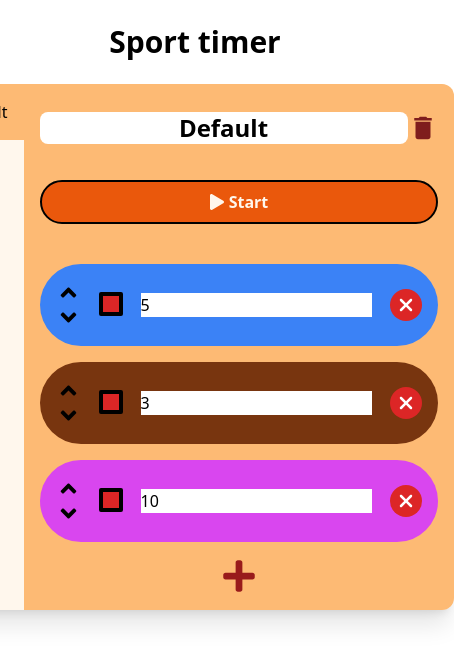
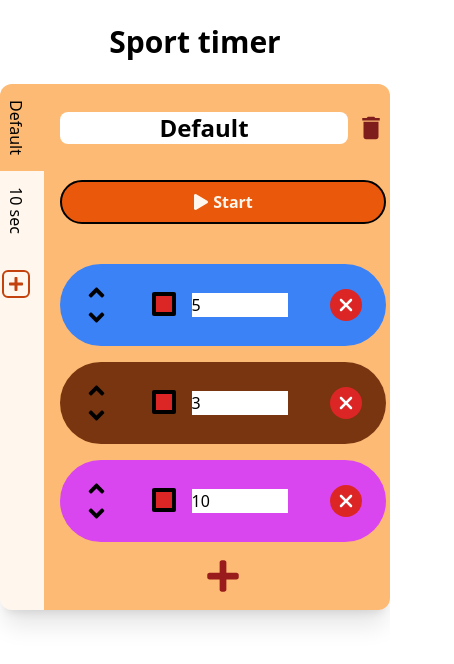
Before and after one commit to BaptisteD51/timer-react, a React (Vite) app: page / in a window 390 px wide. Shown: the top 664 px of the page, 454 px wide, since content can reach past the window. Built offline with nearby package versions, Linux system fonts and the light colour scheme.

Commit message:
fixed css for mobile display

```diff
--- a/src/App.jsx
+++ b/src/App.jsx
@@ -11,12 +11,12 @@ function App() {
 
     return (
         <TimersProvider>
-            <main className="mx-auto w-4xl max-w-full flex flex-col items-center">
+            <main className="mx-auto w-4xl max-w-full flex flex-col items-center mx-2">
                 <h1 className="text-3xl font-bold text-center my-6">Sport timer</h1>
-                <div className="flex justify-center rounded-xl bg-orange-50 overflow-hidden shadow-xl">
+                <div className="max-sm:w-full sm:w-[640px] flex justify-center rounded-xl bg-orange-50 overflow-hidden shadow-xl">
                     <Tabs/>
 
-                    <div className="max-w-lg bg-orange-300 p-4">
+                    <div className="bg-orange-300 p-4 flex-1">
 
                         {isRunning ? (
                             <Track
--- a/src/components/Edit/Edit.jsx
+++ b/src/components/Edit/Edit.jsx
@@ -39,7 +39,7 @@ function Edit({ updateIsRunning }){
     // Display to modify the timer
     return (
         <>
-                <div className="flex justify-center my-3">
+                <div className="flex justify-center my-3 gap-2">
                     <input
                         type="text"
                         value={currentProfile.prName}
@@ -47,7 +47,7 @@ function Edit({ updateIsRunning }){
                             currentProfile.prName = e.target.value
                             updateCurrentProfile(currentProfile)
                         }}
-                        className="font-bold text-center text-2xl rounded-lg"
+                        className="font-bold text-center text-2xl rounded-lg flex-1 max-w-72"
                     />
 
                     <button>
@@ -62,7 +62,7 @@ function Edit({ updateIsRunning }){
                 <div className="flex justify-center">
                     <button
                         onClick={() => updateIsRunning(true)}
-                        className="bg-orange-600 text-orange-50 font-bold p-2 border-black border-2 rounded-full flex w-full items-center justify-center gap-1 my-6"
+                        className="bg-orange-600 text-orange-50 font-bold p-2 border-black border-2 rounded-full w-full flex items-center justify-center gap-1 my-6"
                     >
                         <FaPlay/> Start
                     </button>
--- a/src/components/Edit/Timer.jsx
+++ b/src/components/Edit/Timer.jsx
@@ -68,9 +68,9 @@ function Timer({ duration, id, color }) {
 
     return (
         <div
-            className={`${color} my-4 p-4 rounded-full flex justify-between items-center`}
+            className={`${color} my-4 py-4 px-6 rounded-full flex justify-between items-center gap-4`}
         >
-            <div className="flex flex-col justify-between">
+            <div className="flex flex-col justify-between justify-self-start">
                 <button onClick={() => changeTimerPosition(id, -1)}>
                     <FaAngleUp size={25} />
                 </button>
@@ -79,6 +79,7 @@ function Timer({ duration, id, color }) {
                 </button>
             </div>
 
+            <div className="flex justify-center items-center gap-4">
                 <div className="relative">
                     <Palette intervalId={id} />
                 </div>
@@ -87,7 +88,10 @@ function Timer({ duration, id, color }) {
                     type="number"
                     onChange={(e) => updateTime(e)}
                     defaultValue={duration / 10}
+                    className="max-w-24"
                 />
+            </div>
+
 
             <button
                 onClick={() => deleteTimer(id)}
--- a/src/components/Tabs/Tabs.jsx
+++ b/src/components/Tabs/Tabs.jsx
@@ -103,14 +103,18 @@ function Tabs() {
                         key={profile.id}
                         className={`${
                             profile.selected ? "bg-orange-300" : ""
-                        } p-4 rounded-l-xl`}
+                        } p-4 rounded-l-xl flex justify-center items-center`}
                         onClick={() => SelectProfile(profile)}
                         draggable
                         onDragStart={(e) => handleDragStart(e, profile.id)}
                         onDragOver={(e)=> handleDragOver(e)}
                         onDrop={(e) => handleDropHover(e, profile.id)}
                     >
-                        <button>{profile.prName}</button>
+                        <button
+                            className="[writing-mode:vertical-lr]"
+                        >
+                            {profile.prName}
+                        </button>
                     </li>
                 ))}
             </ul>
--- a/src/contexts/Timers.jsx
+++ b/src/contexts/Timers.jsx
@@ -85,7 +85,6 @@ export const TimersProvider = ({children}) => {
         }
         //If the profile is new, append at the end of the list
         else{
-            console.log("Entrée dans else")
             updatedProfiles.push(profile)
         }
 
```
Lines whose indentation alone changed are shown as unchanged.
